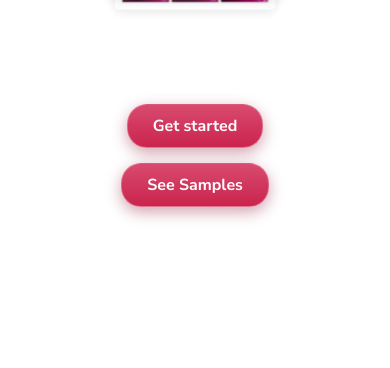
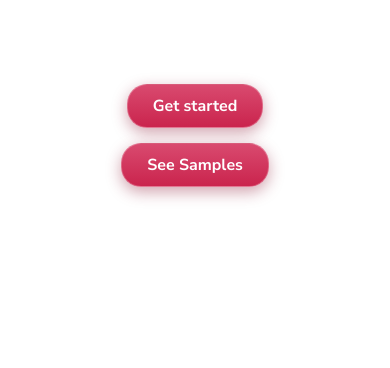
Before and after one commit to Rush627/Zversions, a plain HTML site: page index.html in a window 390 px wide. Shown: the part 476-844 px from the top of the page. Drawn offline with nearby package versions, Linux system fonts and the light colour scheme; a web font is replaced by a local one.

Commit message:
style.css

```diff
--- a/style.css
+++ b/style.css
@@ -398,8 +398,8 @@ body.nav-active nav > .action-button {
 
     .hero-section {
         min-height: auto; /* Reduce height on mobile */
-        padding-top: 50px;
-        padding-bottom: 50px;
+        padding-top: 30px;
+        padding-bottom: 30px;
     }
 
     /* Stack the hero buttons vertically */
```
